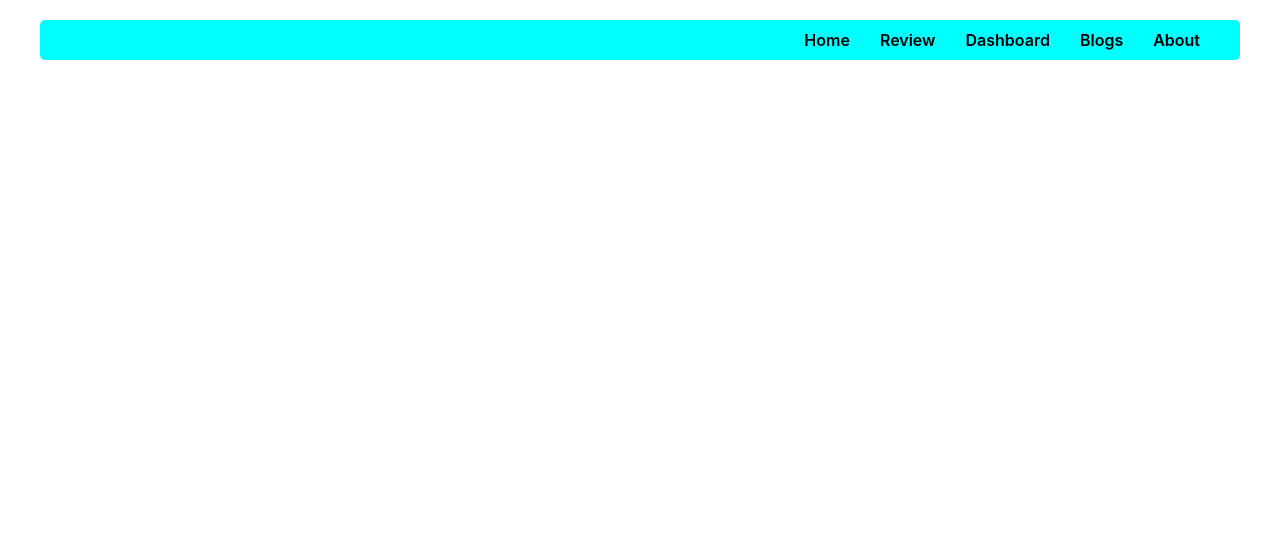
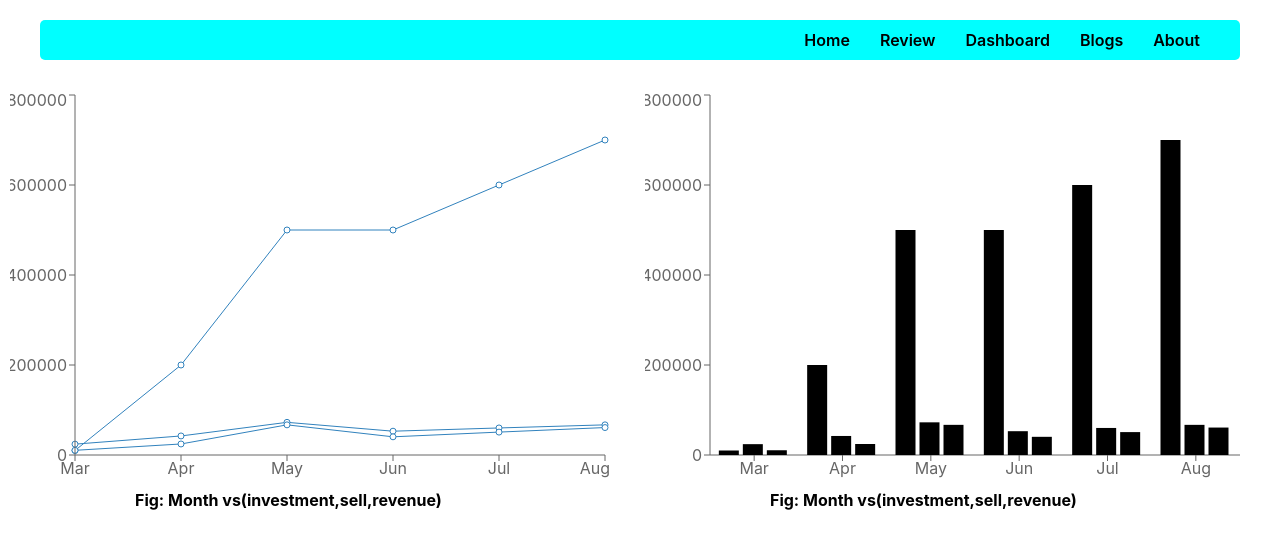
Before and after one commit to mubarakmohin1/product-analaysis-with-react-router, a React (Create React App) app: page /dashboard in a window 1280 px wide. Shown: the top 548 px of the page. Built offline with nearby package versions, Linux system fonts and the light colour scheme.

Commit message:
rechart is done

```diff
--- a/package.json
+++ b/package.json
@@ -10,6 +10,7 @@
     "react-dom": "^18.0.0",
     "react-router-dom": "^6.3.0",
     "react-scripts": "5.0.0",
+    "recharts": "^2.1.9",
     "web-vitals": "^2.1.4"
   },
   "scripts": {
--- a/src/Components/Dashboard/Dashboard.css
+++ b/src/Components/Dashboard/Dashboard.css
@@ -0,0 +1,10 @@
+.chart-container{
+    padding: 10px 10px;
+    display: grid;
+    grid-template-columns: repeat(2,1fr);
+    grid-gap: 10px;
+}
+.fig-title{
+    margin-top: 10px;
+    padding-left: 20%;
+}
--- a/src/Components/Dashboard/Dashboard.js
+++ b/src/Components/Dashboard/Dashboard.js
@@ -1,9 +1,71 @@
 import React from 'react';
+import './Dashboard.css'
+import { LineChart, Line, XAxis, YAxis, Tooltip, BarChart, Bar } from 'recharts';
 
 const Dashboard = () => {
+    const data = [
+        {
+            "month": "Mar",
+            "investment": 10000,
+            "sell": 24100,
+            "revenue": 10401
+        },
+        {
+            "month": "Apr",
+            "investment": 200000,
+            "sell": 42300,
+            "revenue": 24500
+        },
+        {
+            "month": "May",
+            "investment": 500000,
+            "sell": 72600,
+            "revenue": 67010
+        },
+        {
+            "month": "Jun",
+            "investment": 500000,
+            "sell": 52900,
+            "revenue": 40405
+        },
+        {
+            "month": "Jul",
+            "investment": 600000,
+            "sell": 60100,
+            "revenue": 50900
+        },
+        {
+            "month": "Aug",
+            "investment": 700000,
+            "sell": 67000,
+            "revenue": 61000
+        }
+    ];
     return (
-        <div>
+        <div className='chart-container'>
+            <div>
+                <LineChart width={600} height={400} data={data}>
+                    <Line dataKey={"investment"}></Line>
+                    <Line dataKey={"sell"}></Line>
+                    <Line dataKey={"revenue"}></Line>
+                    <XAxis dataKey={"month"}></XAxis>
+                    <YAxis dataKey={"investment"}></YAxis>
+                    <Tooltip></Tooltip>
+                </LineChart>
+                <b className='fig-title'>Fig: Month vs(investment,sell,revenue)</b>
+            </div>
+            <div>
+                <BarChart width={600} height={400} data={data}>
+                    <XAxis dataKey="month" />
+                    <YAxis />
+                    <Bar dataKey={"investment"}></Bar>
+                    <Bar dataKey={"sell"}></Bar>
+                    <Bar dataKey={"revenue"}></Bar>
+                    <Tooltip></Tooltip>
 
+                </BarChart>
+                <b className='fig-title'>Fig: Month vs(investment,sell,revenue)</b>
+            </div>
         </div>
     );
 };
```
Also changed, not shown: 1 other file (tests, documents, lock files or other folders).
